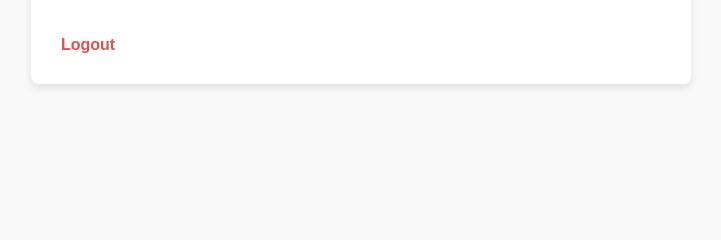
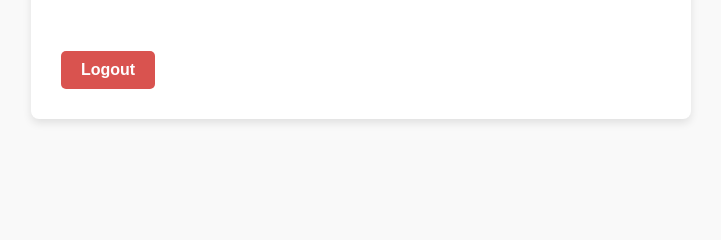
Before and after one commit to fahmidl/app-sso, a Flask app: template templates/profile.html in a window 1280 px wide. Shown: the part 344-584 px from the top of the page, without its empty margins (279-1000 px from the left). Run offline with Flask 3, Linux system fonts and the light colour scheme; the template is opened without the code that fills it, so the values that code supplies are empty.

Commit message:
style: Mengubah link logout menjadi tombol

```diff
--- a/templates/profile.html
+++ b/templates/profile.html
@@ -10,6 +10,20 @@
         p { font-size: 1.1em; }
         strong { color: #0078D4; }
         a { color: #d9534f; text-decoration: none; font-weight: bold; }
+        .button {
+            display: inline-block;
+            padding: 10px 20px;
+            background-color: #d9534f;
+            color: white;
+            text-decoration: none;
+            font-weight: bold;
+            border-radius: 5px;
+            cursor: pointer;
+            margin-top: 15px; /* Memberi sedikit jarak dari atas */
+        }
+        .button:hover {
+            background-color: #c9302c;
+        }
     </style>
 </head>
 <body>
@@ -22,7 +36,7 @@
         <p>Email: <strong>{{ user.email }}</strong></p>
         <p>ID dari Microsoft: <strong>{{ user.provider_id }}</strong></p>
         <br>
-        <a href="/logout">Logout</a>
+        <a href="/logout" class="button">Logout</a>
     </div>
 </body>
 </html>
```
